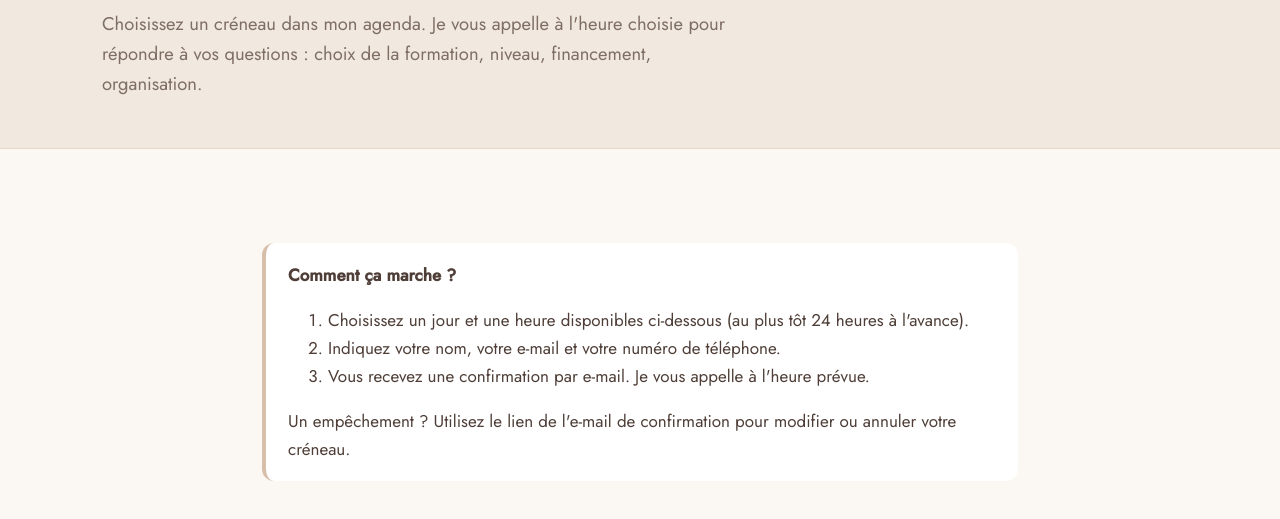
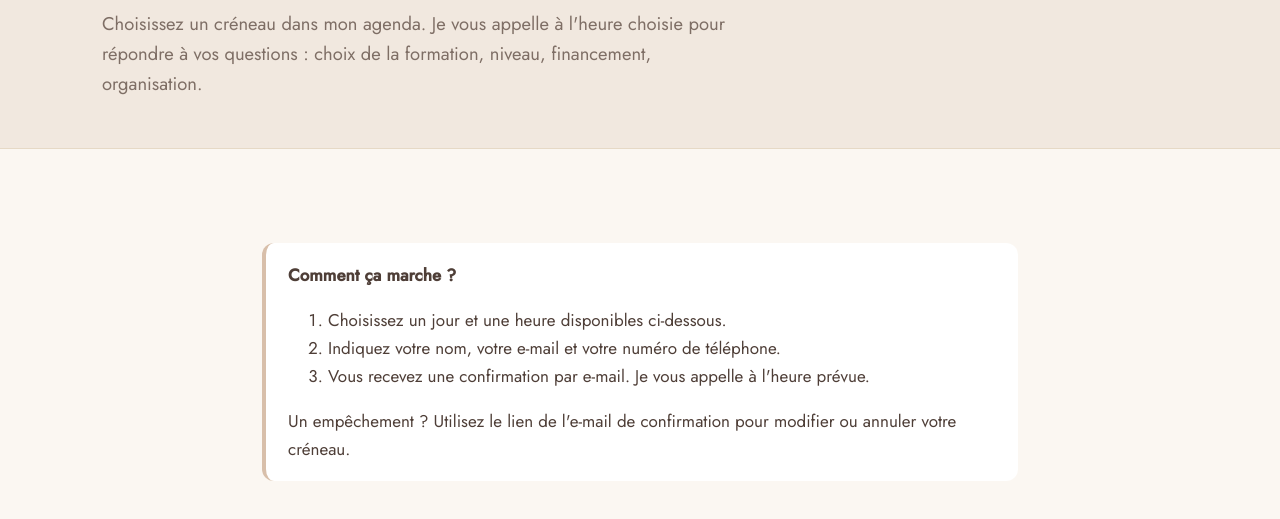
Before and after one commit to juliecreationgles/juliecreationgles.github.io, a plain HTML site: page rendez-vous.html in a window 1280 px wide. Shown: the part 305-824 px from the top of the page. Drawn offline with nearby package versions, Linux system fonts and the light colour scheme; grey boxes are pictures that could not be loaded.

Commit message:
Remove advance notice requirement from instructions

```diff
--- a/rendez-vous.html
+++ b/rendez-vous.html
@@ -21,7 +21,7 @@
   <div class="wrap narrow">
     <div class="notice"><strong>Comment ça marche ?</strong>
       <ol>
-        <li>Choisissez un jour et une heure disponibles ci-dessous (au plus tôt 24 heures à l'avance).</li>
+        <li>Choisissez un jour et une heure disponibles ci-dessous.</li>
         <li>Indiquez votre nom, votre e-mail et votre numéro de téléphone.</li>
         <li>Vous recevez une confirmation par e-mail. Je vous appelle à l'heure prévue.</li>
       </ol>
```
